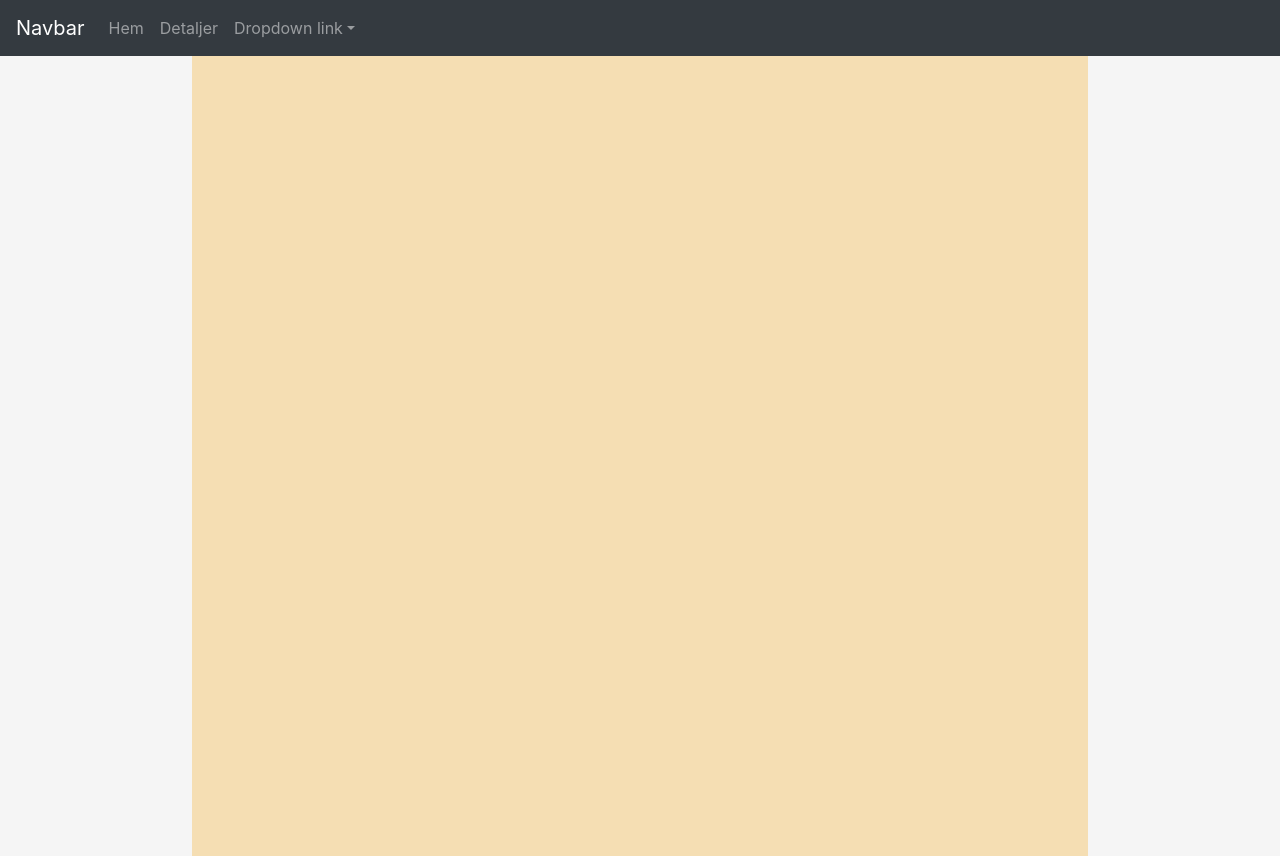
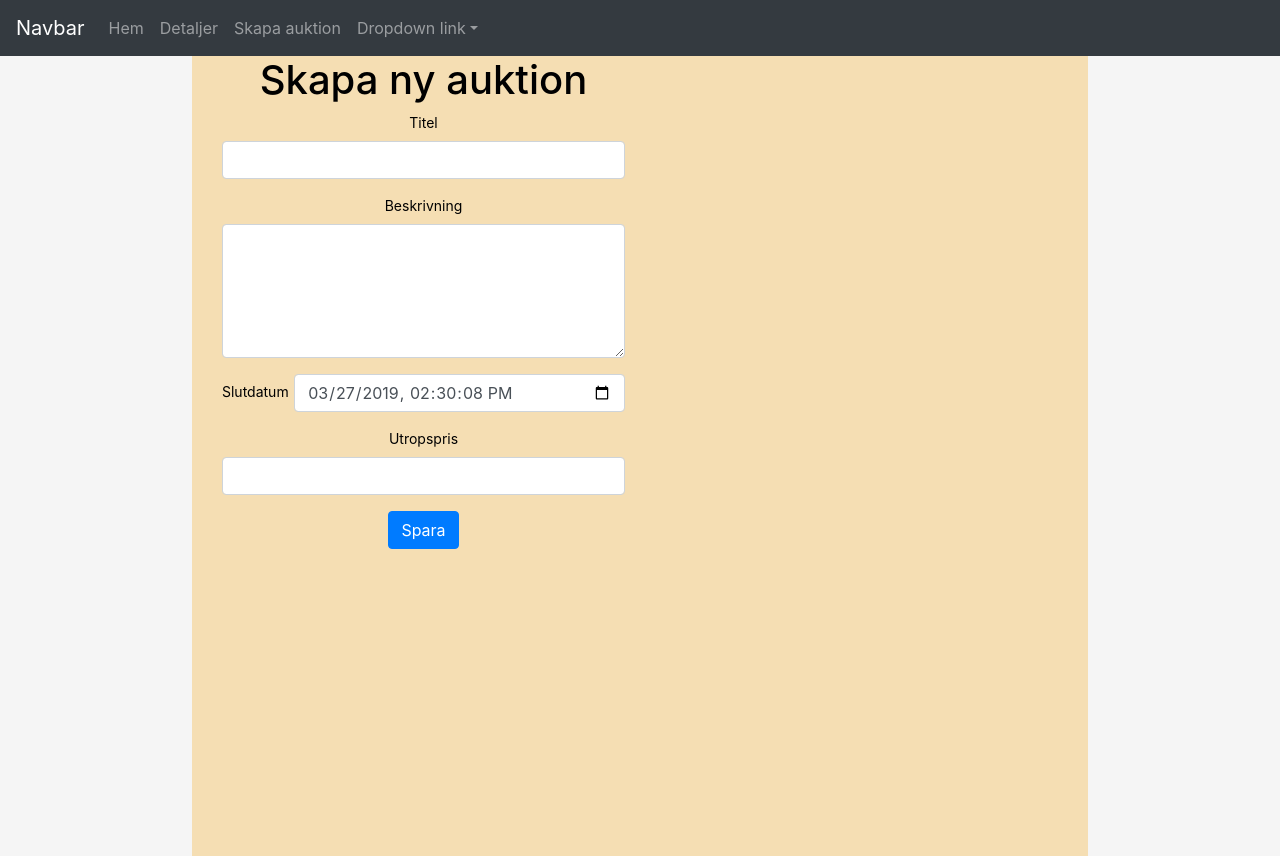
Before and after one commit to Ronnehag/Nackowski2000, a React (Create React App) app: page /newauction in a window 1280 px wide. Built offline with nearby package versions, Linux system fonts and the light colour scheme; no server answers.

Commit message:
Added link to skapa auktion

```diff
--- a/src/App.js
+++ b/src/App.js
@@ -21,7 +21,7 @@ class App extends Component {
           <NavigationBar />
           <div className="container">
             <Switch>
-              <Route exact path="/" component={CreateNewAuction} />
+              <Route exact path="/newauction" component={CreateNewAuction} />
               <Route path="/Details" component={AuctionDetails} />
             </Switch>
           </div>
--- a/src/components/Navbar/NavigationBar.js
+++ b/src/components/Navbar/NavigationBar.js
@@ -18,6 +18,9 @@ class NavigationBar extends Component {
                             <li className="nav-item">
                                 <Link className="nav-link" to="/Details">Detaljer</Link>
                             </li>
+                            <li className="nav-item">
+                                <Link className="nav-link" to="/newauction">Skapa auktion</Link>
+                            </li>
                             <li className="nav-item dropdown">
                                 <a className="nav-link dropdown-toggle" href="#" id="navbarDropdownMenuLink" data-toggle="dropdown" aria-haspopup="true" aria-expanded="false">
                                     Dropdown link
```
